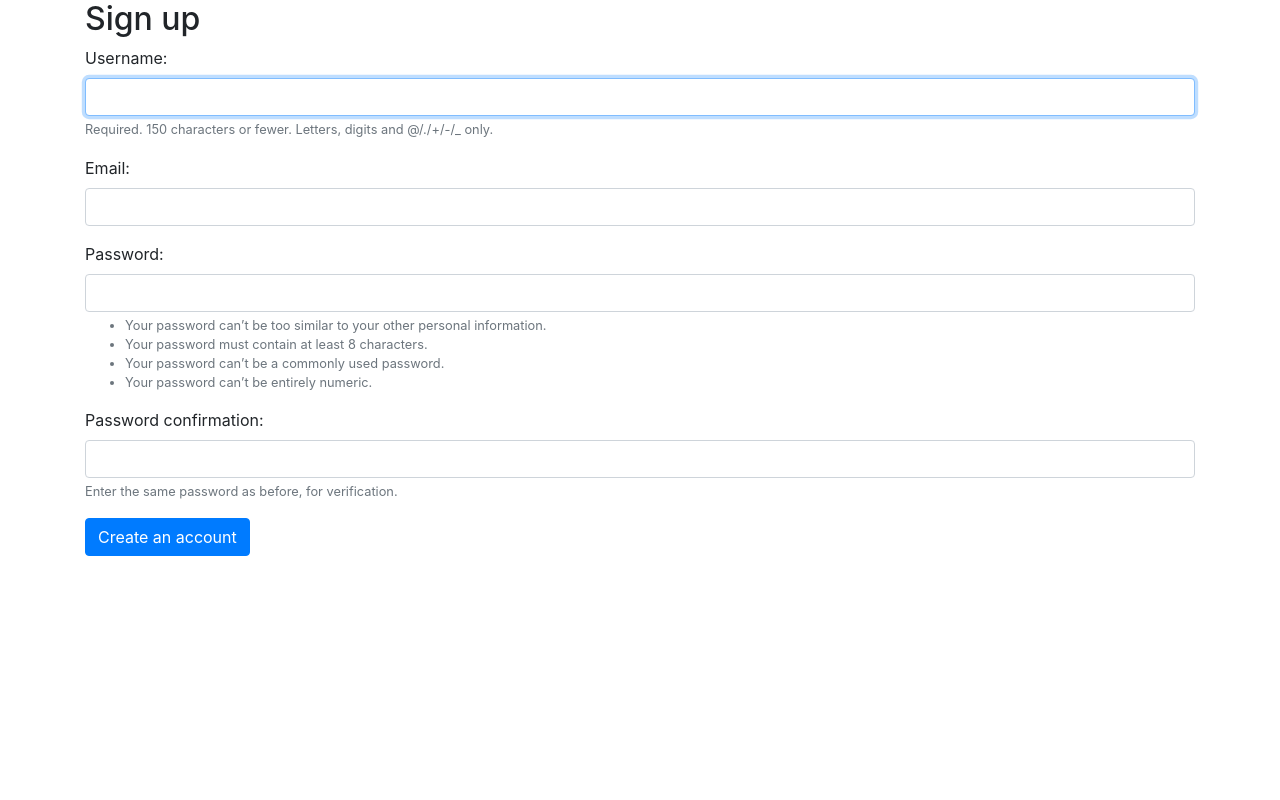
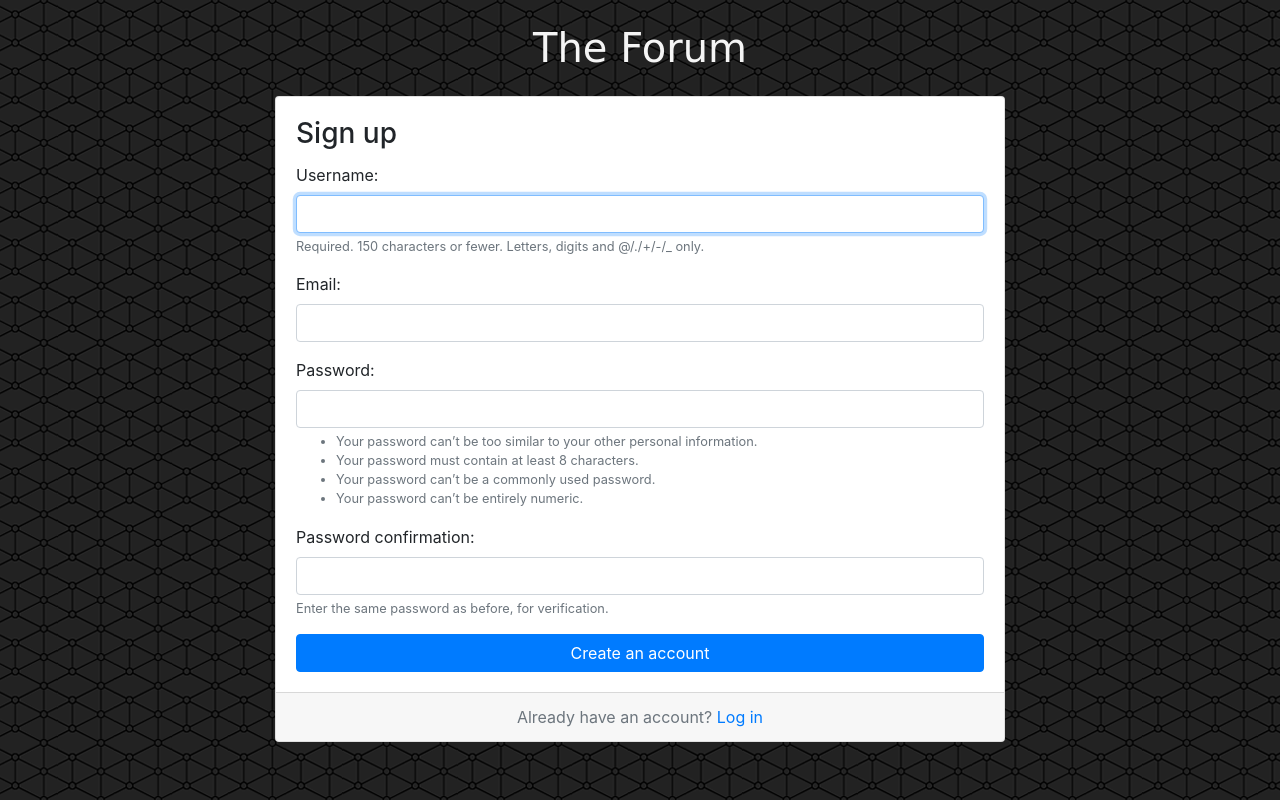
Before and after one commit to am-derrick/mydjangoapp, a Django app: page /signup/ in a window 1280 px wide. Run offline with Django 4.2, Linux system fonts and the light colour scheme; some libraries are stand-ins or nearby versions; some web fonts are replaced.

Commit message:
bootstrapped to add styling and css

```diff
--- a/templates/signup.html
+++ b/templates/signup.html
@@ -1,12 +1,32 @@
 {% extends 'base.html' %}
+
+{% load static %}
+
+{% block stylesheet %}
+    <link rel="stylesheet" href="{% static 'css/accounts.css' %}"
+{% endblock %}
 
 {% block body %}
     <div class="container">
-        <h2>Sign up</h2>
-        <form method="post" novalidate>
-            {% csrf_token %}
-            {% include "includes/form.html" %}
-            <button type="submit" class="btn btn-primary">Create an account</button>
-        </form>
+        <h1 class="text-center logo my-4">
+            <a href="{% url 'home' %}">The Forum</a>
+        </h1>
+        <div class="row justify-content-center">
+            <div class="col-lg-8 col-md-10 col-sm-12">
+                <div class="card">
+                    <div class="card-body">
+                        <h3 class="card-title">Sign up</h3>
+                        <form method="post" novalidate>
+                            {% csrf_token %}
+                            {% include "includes/form.html" %}
+                            <button type="submit" class="btn btn-primary btn-block">Create an account</button>
+                        </form>
+                    </div>
+                    <div class="card-footer text-muted text-center">
+                        Already have an account? <a href="#">Log in</a>
+                    </div>
+                </div>
+            </div>
+        </div>
     </div>
 {% endblock %}
```
